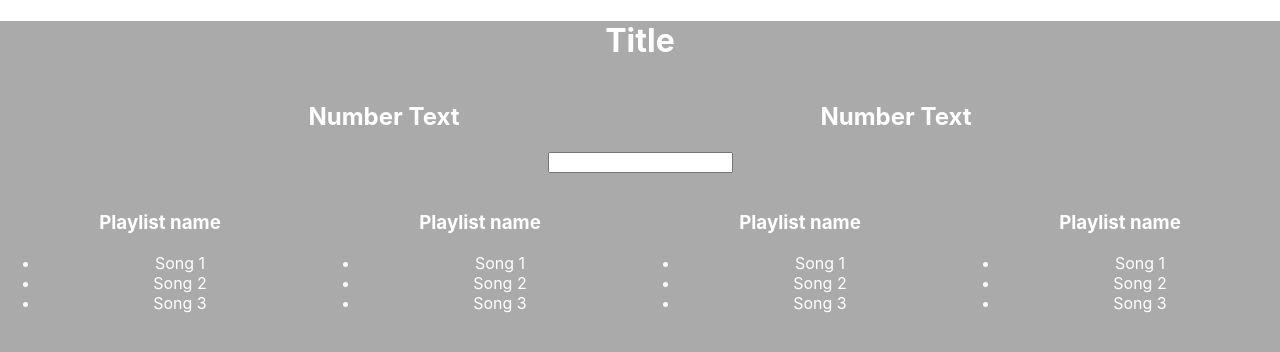
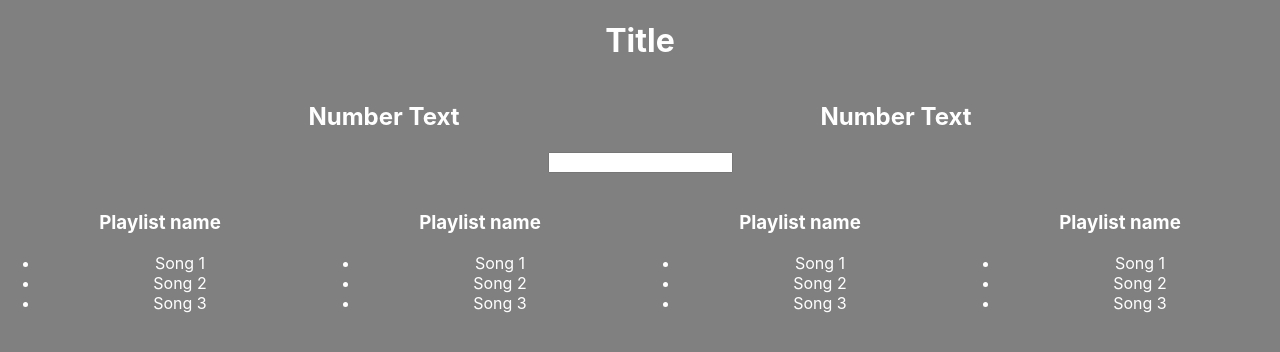
Before and after one commit to jock-dalby/react-playlist, a React (Create React App) app: page / in a window 1280 px wide. Shown: the top 352 px of the page. Built offline with nearby package versions, Linux system fonts and the light colour scheme.

Commit message:
update background color

```diff
--- a/src/App.css
+++ b/src/App.css
@@ -1,5 +1,8 @@
+html, body {
+  background-color: gray;
+}
+
 .App {
   text-align: center;
-  background-color: #aaa;
   min-height: 100vh;
 }
```
